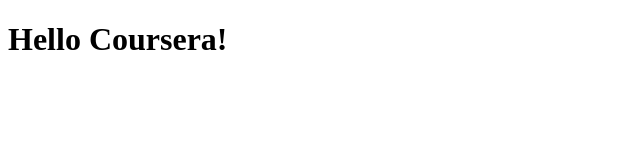
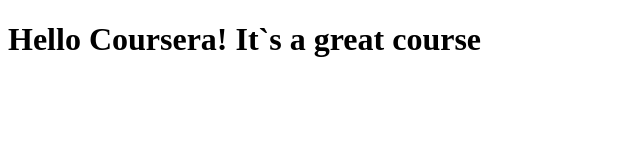
Before and after one commit to ZaluzhnyiDmitriy/coursera-test, a plain HTML site: page site/index.html in a window 1280 px wide. Shown: the whole page, without its empty margins (0-640 px from the left). Drawn offline with Linux system fonts and the light colour scheme.

Commit message:
Small addition to our page

```diff
--- a/site/index.html
+++ b/site/index.html
@@ -4,6 +4,6 @@
 	<title>Hello coursera</title>
 </head>
 <body>
-<h1>Hello Coursera! </h1>
+<h1>Hello Coursera! It`s a great course</h1>
 </body>
 </html>
```
